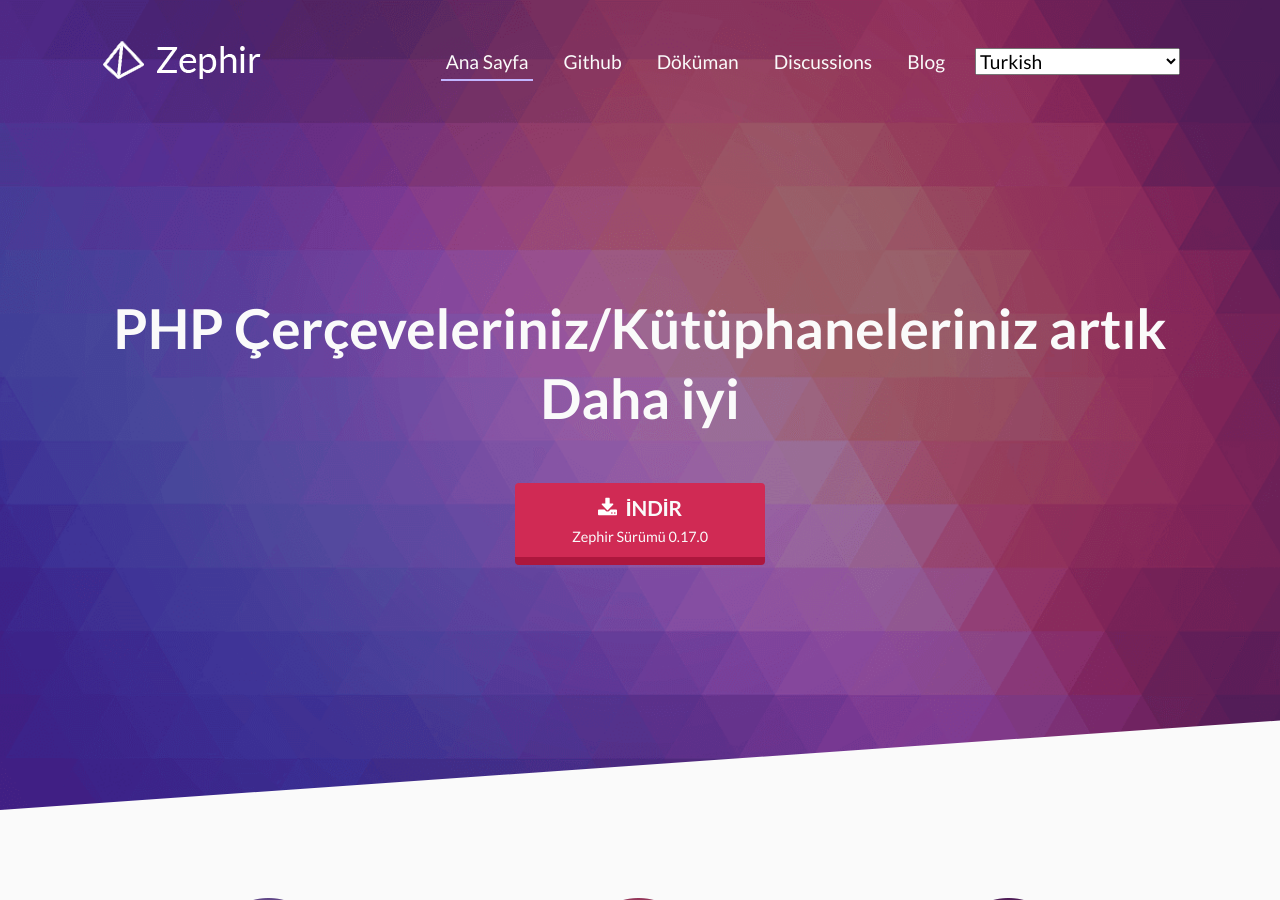
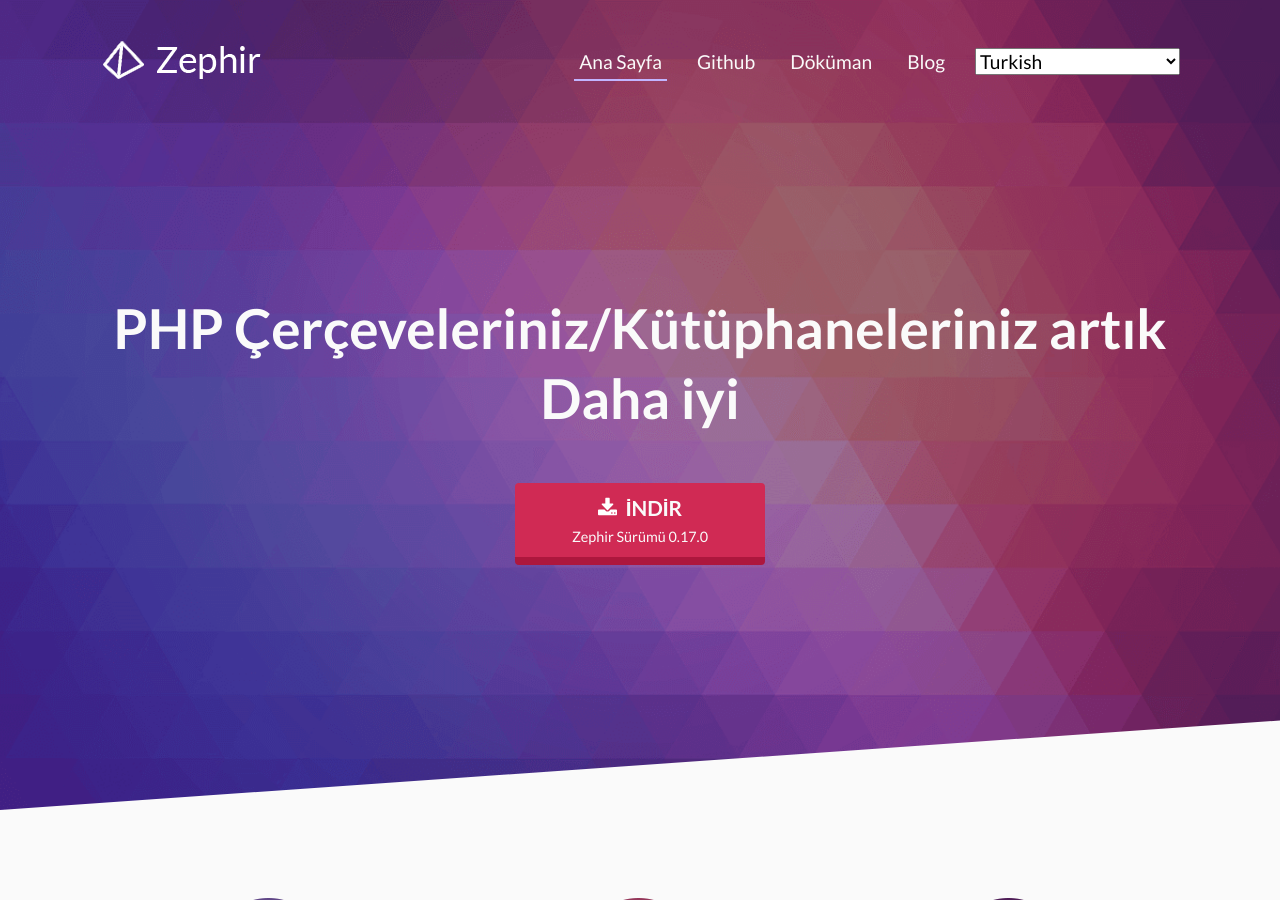
Before and after one commit to zephir-lang/zephir-website, a Jekyll site: the page built from language/tr-TR.html, in a window 1280 px wide and 900 px high. Built offline with Jekyll 4.4.1, drawn with Linux system fonts in a browser that asks for light colours.

Commit message:
remove Discussions link tr (#283)

```diff
--- a/_data/tr-TR.json
+++ b/_data/tr-TR.json
@@ -9,7 +9,6 @@
   "compilationModelDescription": "Zephir, kendi php uzantılarınızı Linux/OSX ve Windows DLL üzerinde paylaşılan kütüphaneler olarak oluşturmanıza izin vermek için PHP üzerinde bulunan ekosistem uzantısından yararlanır.",
   "contactUs": "Bize Ulaş",
   "description": "Zephir, PHP için uzantıların oluşturulmasını ve korunmasını kolaylaştırmak için tür ve bellek güvenliğine odaklanan, açık kaynaklı, üst düzey etki alanına özgü bir dildir.",
-  "discussions": "Discussions",
   "documentation": "Döküman",
   "download": "İndir",
   "encancePhp": "PHP Çerçeveleriniz/Kütüphaneleriniz artık ",
--- a/language/tr-TR.html
+++ b/language/tr-TR.html
@@ -26,11 +26,6 @@ permalink: /tr-TR
                     <li>
                         <a href="https://docs.zephir-lang.com/">
                             {{ site.data.tr-TR.documentation }}
-                        </a>
-                    </li>
-                    <li>
-                        <a href="https://github.com/zephir-lang/zephir/discussions">
-                            {{ site.data.tr-TR.discussions }}
                         </a>
                     </li>
                     <li>
@@ -143,9 +138,6 @@ permalink: /tr-TR
                     <a href="https://docs.zephir-lang.com/">
                         {{ site.data.tr-TR.documentation }}
                     </a>
-                    <a href="https://github.com/zephir-lang/zephir/discussions">
-                        {{ site.data.tr-TR.discussions }}
-                    </a>
                     <a href="https://docs.zephir-lang.com/en/latest/installation">
                         {{ site.data.tr-TR.installation }}
                     </a>
```
